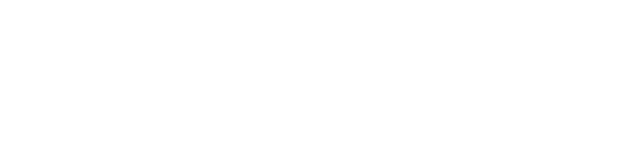
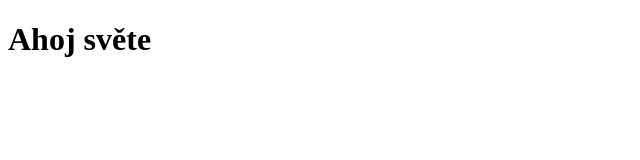
Before and after one commit to tukak/skoleni, a plain HTML site: page index.html in a window 1280 px wide. Shown: the whole page, without its empty margins (0-640 px from the left). Drawn offline with Linux system fonts and the light colour scheme.

Commit message:
Pridan  nadpis do index.html

```diff
--- a/index.html
+++ b/index.html
@@ -4,6 +4,6 @@
 	<title>Skoleni</title>
 </head>
 <body>
-
+<H1>Ahoj světe</H1>
 </body>
 </html>
```
